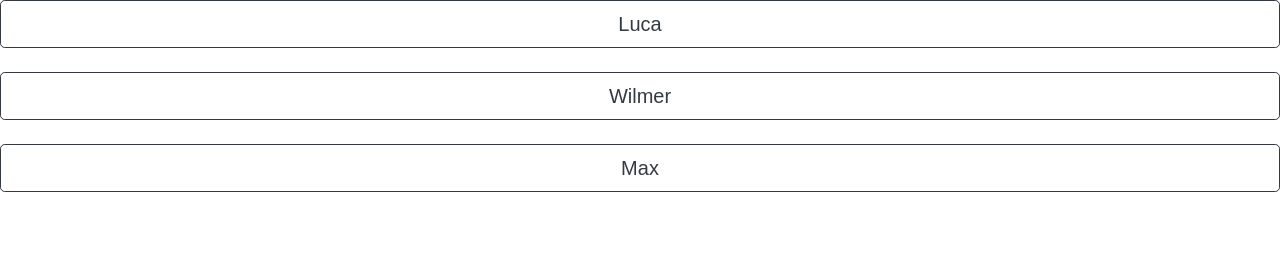
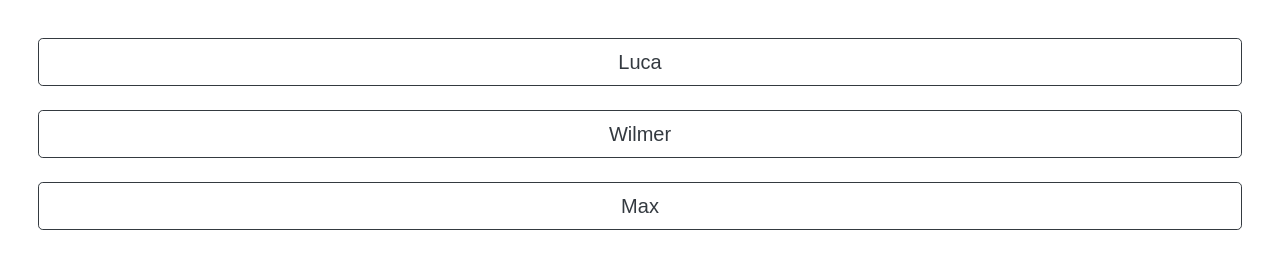
Before and after one commit to TheCodeSpace/MYOW, a plain HTML site: page index.html in a window 1280 px wide. Drawn offline with nearby package versions, Linux system fonts and the light colour scheme.

```diff
--- a/index.html
+++ b/index.html
@@ -27,7 +27,7 @@
         <script src="https://maxcdn.bootstrapcdn.com/bootstrap/4.0.0-beta.2/js/bootstrap.min.js" integrity="sha384-alpBpkh1PFOepccYVYDB4do5UnbKysX5WZXm3XxPqe5iKTfUKjNkCk9SaVuEZflJ" crossorigin="anonymous"></script>
     </head>
     <body>
-        <center>
+        <center style="margin: 3%;">
             <button type="button" href="/luca" class="btn btn-outline-dark btn-lg btn-block">Luca</button>
             <br />
             <button type="button" class="btn btn-outline-dark btn-lg btn-block">Wilmer</button>
```
